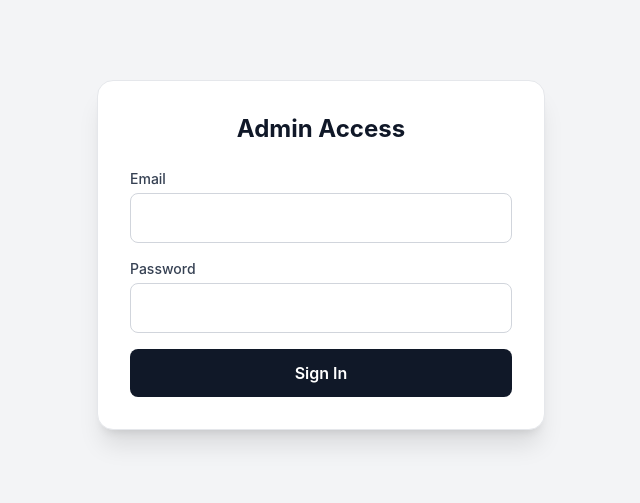
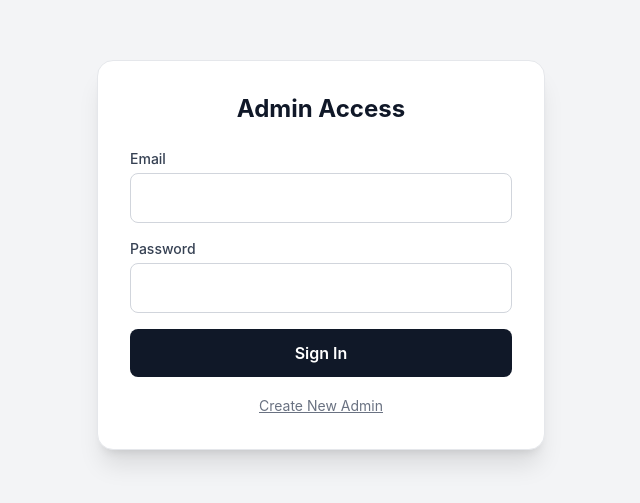
Before and after one commit to Vexflip/skiset-reservation, a Next.js app: page /admin/login in a window 1280 px wide. Shown: the part 145-648 px from the top of the page, without its empty margins (319-959 px from the left). Built offline with nearby package versions, Linux system fonts and the light colour scheme.

Commit message:
chore: update to create admin

```diff
--- a/app/admin/login/page.tsx
+++ b/app/admin/login/page.tsx
@@ -6,7 +6,10 @@ import { useRouter } from 'next/navigation'
 export default function AdminLogin() {
     const [email, setEmail] = useState('')
     const [password, setPassword] = useState('')
+    const [secret, setSecret] = useState('')
     const [error, setError] = useState('')
+    const [success, setSuccess] = useState('')
+    const [isCreating, setIsCreating] = useState(false)
     const router = useRouter()
     const [loading, setLoading] = useState(false)
 
@@ -35,10 +38,42 @@ export default function AdminLogin() {
         }
     }
 
+    const handleCreate = async (e: React.FormEvent) => {
+        e.preventDefault()
+        setError('')
+        setSuccess('')
+        setLoading(true)
+
+        try {
+            const res = await fetch('/api/admin/create', {
+                method: 'POST',
+                headers: { 'Content-Type': 'application/json' },
+                body: JSON.stringify({ email, password, secret }),
+            })
+
+            const data = await res.json()
+
+            if (res.ok) {
+                setSuccess(data.message || 'Admin created successfully')
+                setIsCreating(false)
+                setSecret('')
+                setPassword('')
+            } else {
+                setError(data.error || 'Creation failed')
+            }
+        } catch (err) {
+            setError('An error occurred')
+        } finally {
+            setLoading(false)
+        }
+    }
+
     return (
         <div className="min-h-screen bg-gray-100 flex items-center justify-center p-4">
             <div className="bg-white p-8 rounded-2xl shadow-xl w-full max-w-md border border-gray-200">
-                <h1 className="text-2xl font-bold text-gray-900 mb-6 text-center">Admin Access</h1>
+                <h1 className="text-2xl font-bold text-gray-900 mb-6 text-center">
+                    {isCreating ? 'Create Admin' : 'Admin Access'}
+                </h1>
 
                 {error && (
                     <div className="bg-red-50 text-red-600 p-3 rounded-lg mb-4 text-sm border border-red-100">
@@ -46,7 +81,13 @@ export default function AdminLogin() {
                     </div>
                 )}
 
-                <form onSubmit={handleLogin} className="space-y-4">
+                {success && (
+                    <div className="bg-green-50 text-green-600 p-3 rounded-lg mb-4 text-sm border border-green-100">
+                        {success}
+                    </div>
+                )}
+
+                <form onSubmit={isCreating ? handleCreate : handleLogin} className="space-y-4">
                     <div>
                         <label className="block text-sm font-medium text-gray-700 mb-1">Email</label>
                         <input
@@ -69,14 +110,42 @@ export default function AdminLogin() {
                         />
                     </div>
 
+                    {isCreating && (
+                        <div>
+                            <label className="block text-sm font-medium text-gray-700 mb-1">Secret Key</label>
+                            <input
+                                type="password"
+                                required
+                                placeholder="Enter secret key to create admin"
+                                className="w-full p-3 rounded-lg border border-gray-300 focus:ring-2 focus:ring-blue-500 outline-none"
+                                value={secret}
+                                onChange={(e) => setSecret(e.target.value)}
+                            />
+                        </div>
+                    )}
+
                     <button
                         type="submit"
                         disabled={loading}
                         className="w-full py-3 bg-gray-900 hover:bg-black text-white rounded-lg font-semibold transition"
                     >
-                        {loading ? 'Signing in...' : 'Sign In'}
+                        {loading ? 'Processing...' : (isCreating ? 'Create Admin' : 'Sign In')}
                     </button>
                 </form>
+
+                <div className="mt-4 text-center">
+                    <button
+                        type="button"
+                        onClick={() => {
+                            setIsCreating(!isCreating)
+                            setError('')
+                            setSuccess('')
+                        }}
+                        className="text-sm text-gray-500 hover:text-gray-900 underline"
+                    >
+                        {isCreating ? 'Back to Login' : 'Create New Admin'}
+                    </button>
+                </div>
             </div>
         </div>
     )
--- /dev/null
+++ b/app/api/admin/create/route.ts
@@ -0,0 +1,40 @@
+import { NextResponse } from 'next/server'
+import { prisma } from '@/lib/prisma'
+import bcrypt from 'bcryptjs'
+
+export async function POST(request: Request) {
+    try {
+        const { email, password, secret } = await request.json()
+
+        if (!email || !password || !secret) {
+            return NextResponse.json({ error: 'Missing required fields' }, { status: 400 })
+        }
+
+        // Hardcoded secret for admin creation
+        if (secret !== '123456789') {
+            return NextResponse.json({ error: 'Invalid secret key' }, { status: 403 })
+        }
+
+        const existingAdmin = await prisma.admin.findUnique({
+            where: { email },
+        })
+
+        if (existingAdmin) {
+            return NextResponse.json({ error: 'Admin already exists' }, { status: 400 })
+        }
+
+        const passwordHash = await bcrypt.hash(password, 10)
+
+        await prisma.admin.create({
+            data: {
+                email,
+                passwordHash,
+            },
+        })
+
+        return NextResponse.json({ success: true, message: 'Admin created successfully' })
+    } catch (error) {
+        console.error('Create admin error:', error)
+        return NextResponse.json({ error: 'Internal Server Error' }, { status: 500 })
+    }
+}
--- a/app/api/admin/login/route.ts
+++ b/app/api/admin/login/route.ts
@@ -17,12 +17,12 @@ export async function POST(request: Request) {
         })
 
         if (!admin) {
-            return NextResponse.json({ error: 'User not found' }, { status: 401 })
+            return NextResponse.json({ error: 'Invalid credentials' }, { status: 401 })
         }
 
         const isValid = await bcrypt.compare(password, admin.passwordHash)
         if (!isValid) {
-            return NextResponse.json({ error: 'Invalid password' }, { status: 401 })
+            return NextResponse.json({ error: 'Invalid credentials' }, { status: 401 })
         }
 
         const token = signToken({ id: admin.id, email: admin.email })
```
